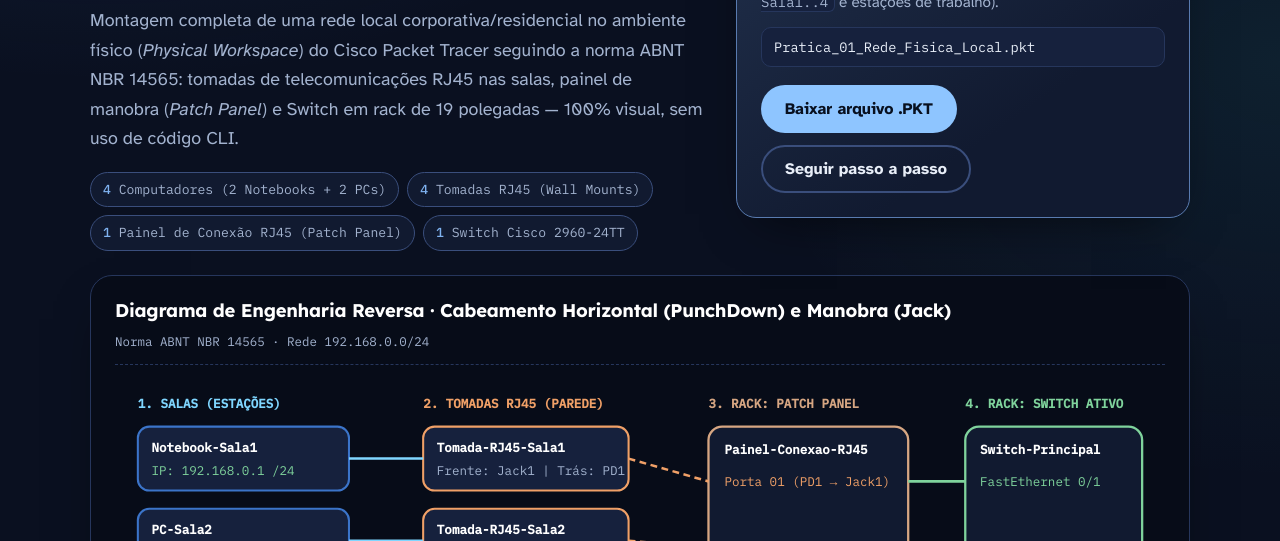
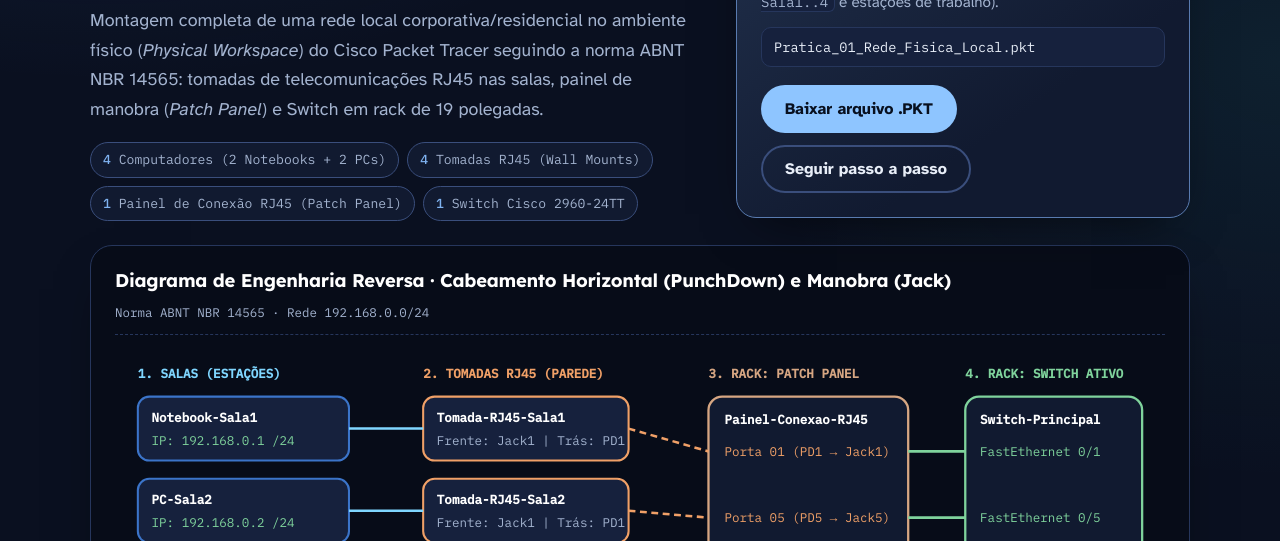
Before and after one commit to abner-lucas/redes-computadores, a plain HTML site: page labs/rede-fisica-local.html in a window 1280 px wide. Shown: the part 259-800 px from the top of the page. Drawn offline with Linux system fonts and the light colour scheme.

Commit message:
content: remove trecho final da introducao em rede-fisica-local.html

```diff
--- a/labs/rede-fisica-local.html
+++ b/labs/rede-fisica-local.html
@@ -69,7 +69,7 @@
                 <div>
                     <p class="etiqueta"><span class="etiqueta-salto">prática 01</span><span class="etiqueta-ip">192.168.0.0/24</span><span class="etiqueta-nome">cabeamento estruturado</span></p>
                     <h1 class="titulo-secao">Criação de Rede Física Local</h1>
-                    <p class="secao-intro">Montagem completa de uma rede local corporativa/residencial no ambiente físico (<em>Physical Workspace</em>) do Cisco Packet Tracer seguindo a norma ABNT NBR 14565: tomadas de telecomunicações RJ45 nas salas, painel de manobra (<em>Patch Panel</em>) e Switch em rack de 19 polegadas — 100% visual, sem uso de código CLI.</p>
+                    <p class="secao-intro">Montagem completa de uma rede local corporativa/residencial no ambiente físico (<em>Physical Workspace</em>) do Cisco Packet Tracer seguindo a norma ABNT NBR 14565: tomadas de telecomunicações RJ45 nas salas, painel de manobra (<em>Patch Panel</em>) e Switch em rack de 19 polegadas.</p>
                     <ul class="lab-meta">
                         <li><b>4</b> Computadores (2 Notebooks + 2 PCs)</li>
                         <li><b>4</b> Tomadas RJ45 (Wall Mounts)</li>
```
